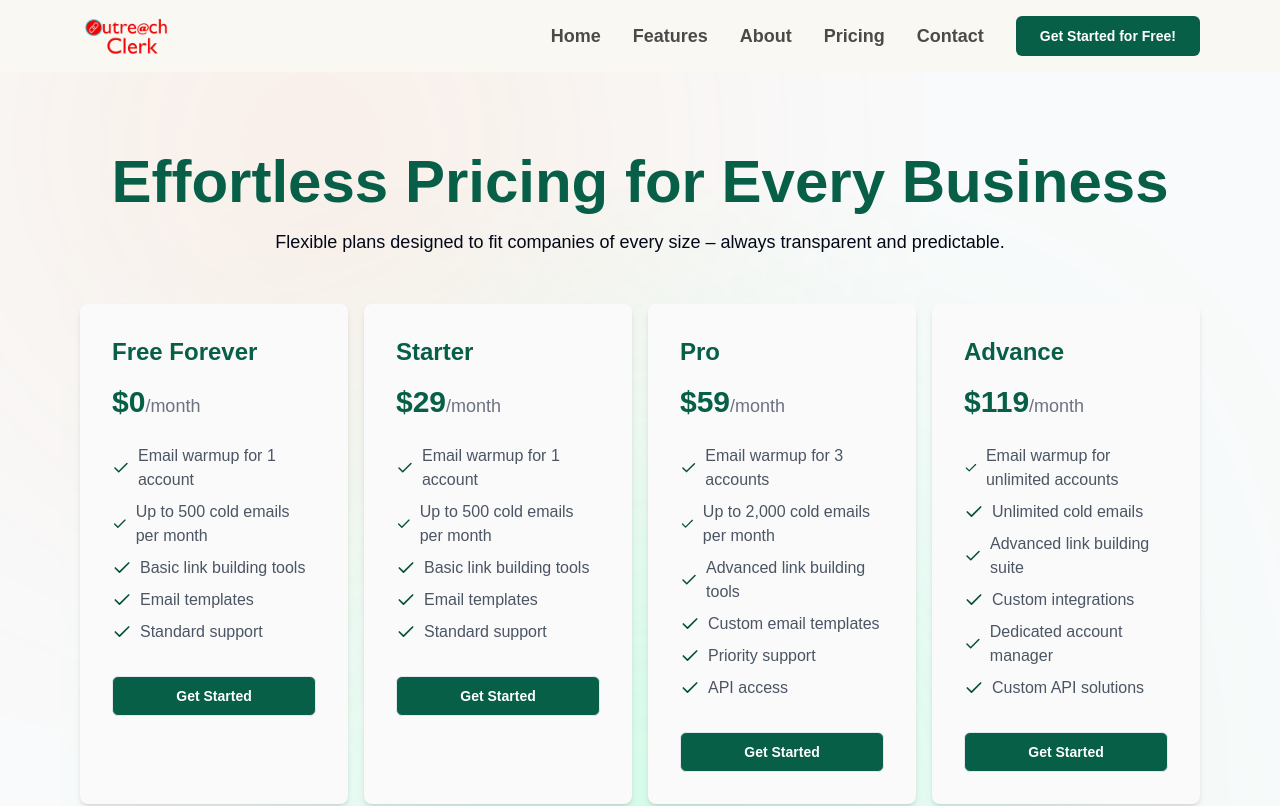
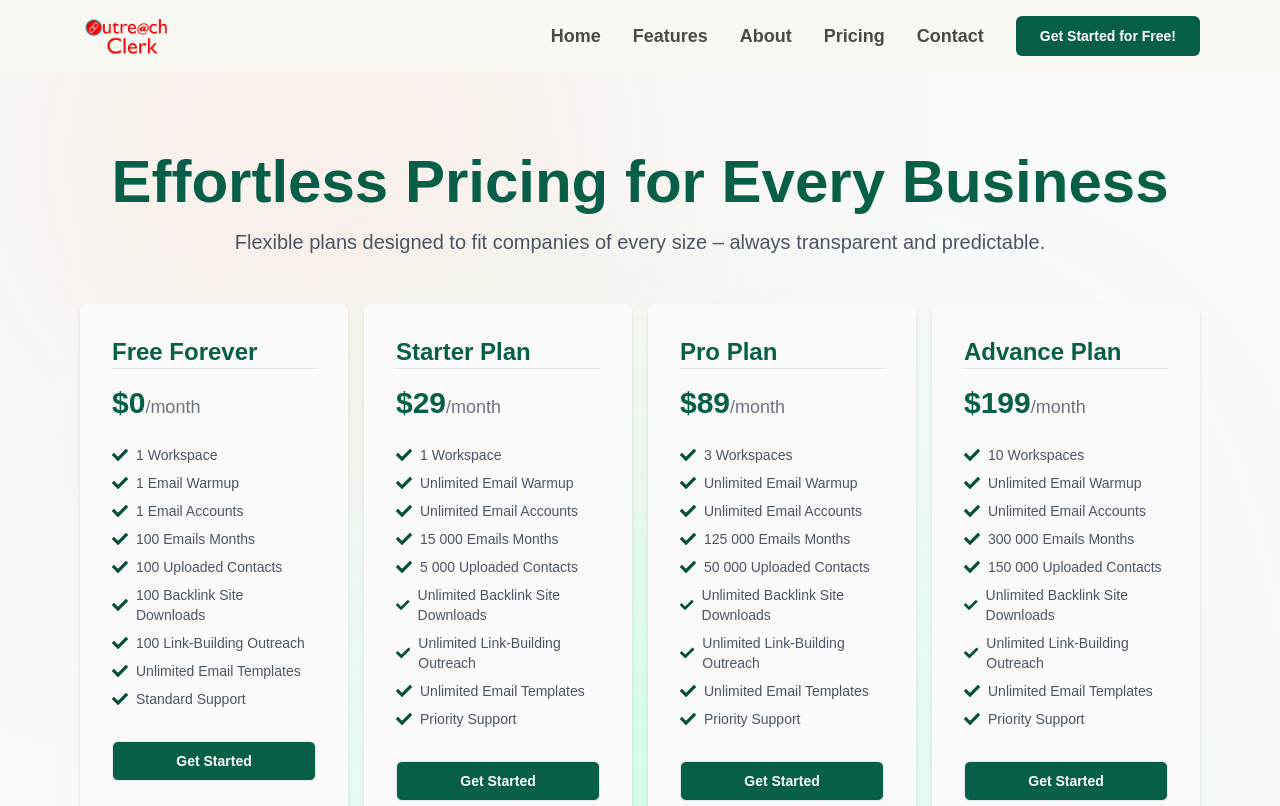
Before and after one commit to juddin0802/outreach-clerk-website, a Next.js app: page /pricing in a window 1280 px wide. Shown: the top 806 px of the page. Built offline with nearby package versions, Linux system fonts and the light colour scheme.

Commit message:
Updated Pricing Page

```diff
--- a/app/(basic-pages)/pricing/page.jsx
+++ b/app/(basic-pages)/pricing/page.jsx
@@ -1,52 +1,68 @@
 import BackgroundSVG from '@/components/BackgroundSVG';
 import { Button } from '@/components/ui/button';
-import { Check } from 'lucide-react';
+import { BadgeCheck, Check, CircleCheckBig } from 'lucide-react';
+import { FaCheck } from 'react-icons/fa';
+import Link from 'next/link';
 
 const plans = [
   {
     name: 'Free Forever',
     price: '$0',
     features: [
-      'Email warmup for 1 account',
-      'Up to 500 cold emails per month',
-      'Basic link building tools',
-      'Email templates',
-      'Standard support'
+      '1 Workspace',
+      '1 Email Warmup',
+      '1 Email Accounts',
+      '100 Emails Months',
+      '100 Uploaded Contacts',
+      '100 Backlink Site Downloads',
+      '100 Link-Building Outreach',
+      'Unlimited Email Templates',
+      'Standard Support'
     ]
   },
   {
-    name: 'Starter',
+    name: 'Starter Plan',
     price: '$29',
     features: [
-      'Email warmup for 1 account',
-      'Up to 500 cold emails per month',
-      'Basic link building tools',
-      'Email templates',
-      'Standard support'
+      '1 Workspace',
+      'Unlimited Email Warmup',
+      'Unlimited Email Accounts',
+      '15 000 Emails Months',
+      '5 000 Uploaded Contacts',
+      'Unlimited Backlink Site Downloads',
+      'Unlimited Link-Building Outreach',
+      'Unlimited Email Templates',
+      'Priority Support'
     ]
   },
   {
-    name: 'Pro',
-    price: '$59',
+    name: 'Pro Plan',
+    price: '$89',
     features: [
-      'Email warmup for 3 accounts',
-      'Up to 2,000 cold emails per month',
-      'Advanced link building tools',
-      'Custom email templates',
-      'Priority support',
-      'API access'
+      '3 Workspaces',
+      'Unlimited Email Warmup',
+      'Unlimited Email Accounts',
+      '125 000 Emails Months',
+      '50 000 Uploaded Contacts',
+      'Unlimited Backlink Site Downloads',
+      'Unlimited Link-Building Outreach',
+      'Unlimited Email Templates',
+      'Priority Support'
     ]
   },
   {
-    name: 'Advance',
-    price: '$119',
+    name: 'Advance Plan',
+    price: '$199',
     features: [
-      'Email warmup for unlimited accounts',
-      'Unlimited cold emails',
-      'Advanced link building suite',
-      'Custom integrations',
-      'Dedicated account manager',
-      'Custom API solutions'
+      '10 Workspaces',
+      'Unlimited Email Warmup',
+      'Unlimited Email Accounts',
+      '300 000 Emails Months',
+      '150 000 Uploaded Contacts',
+      'Unlimited Backlink Site Downloads',
+      'Unlimited Link-Building Outreach',
+      'Unlimited Email Templates',
+      'Priority Support'
     ]
   }
 ];
@@ -63,7 +79,7 @@ export default function Pricing() {
         <h1 className='text-4xl lg:text-5xl xl:text-6xl xxl:text-[64px] leading-[1.2] lg:leading-[77px] font-urbanist font-extrabold text-emerald-800 text-center mb-4'>
           Effortless Pricing for Every Business
         </h1>
-        <p className='text-lg text-center mb-12'>
+        <p className='text-xl text-center text-gray-600 font-urbanist mb-12'>
           Flexible plans designed to fit companies of every size – always
           transparent and predictable.
         </p>
@@ -74,6 +90,7 @@ export default function Pricing() {
               className='bg-zinc-50 p-8 rounded-lg shadow-md hover:shadow-lg transition-shadow'>
               <h2 className='text-2xl font-bold mb-4 text-emerald-800'>
                 {plan.name}
+                <hr />
               </h2>
               <p className='text-3xl font-bold mb-6 text-emerald-800'>
                 {plan.price}
@@ -84,16 +101,23 @@ export default function Pricing() {
               <ul className='mb-8'>
                 {plan.features.map((feature, featureIndex) => (
                   <li key={featureIndex} className='flex items-center mb-2'>
-                    <Check className='h-5 w-5 text-emerald-900 mr-2' />
-                    <span className='text-gray-600'>{feature}</span>
+                    <FaCheck className='size-4 text-emerald-900 mr-2' />
+                    <span className='text-gray-600 text-sm font-urbanist'>
+                      {feature}
+                    </span>
                   </li>
                 ))}
               </ul>
-              <Button
-                variant='outline'
-                className='bg-emerald-800 hover:bg-emerald-900 w-full text-white hover:text-slate-100 font-semibold text-sm'>
-                Get Started
-              </Button>
+              <Link
+                href='https://app.outreachclerk.com/register'
+                target='_blank'
+                rel='noopener noreferrer'>
+                <Button
+                  variant='outline'
+                  className='bg-emerald-800 hover:bg-emerald-900 w-full text-white hover:text-slate-100 font-semibold text-sm'>
+                  Get Started
+                </Button>
+              </Link>
             </div>
           ))}
         </div>
--- a/package.json
+++ b/package.json
@@ -18,6 +18,7 @@
     "nodemailer": "^6.10.0",
     "react": "^19.0.0",
     "react-dom": "^19.0.0",
+    "react-icons": "^5.5.0",
     "react-toastify": "^11.0.3",
     "tailwind-merge": "^3.0.1",
     "tailwindcss-animate": "^1.0.7"
```
Also changed, not shown: 1 other file (tests, documents, lock files or other folders).
